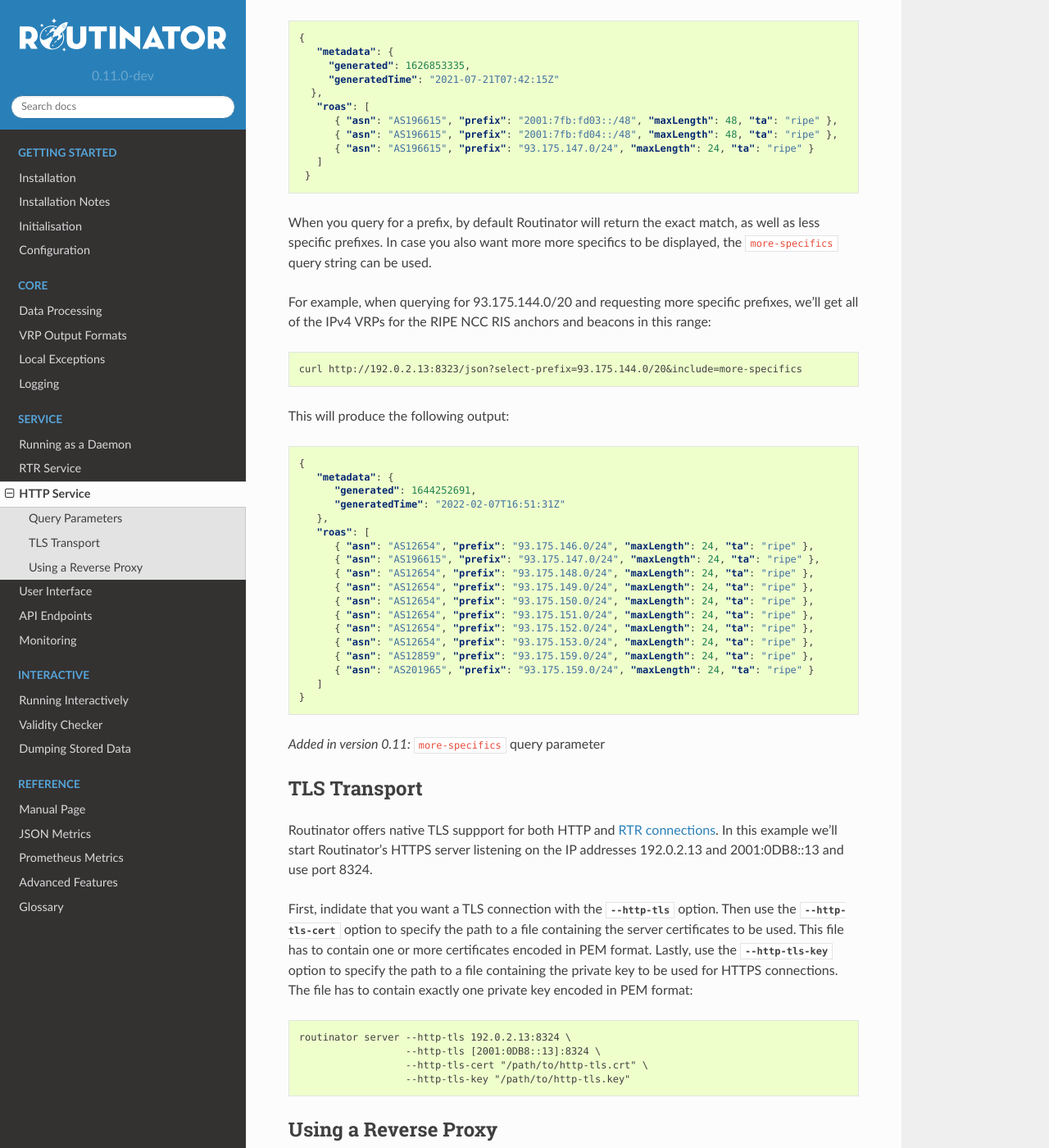
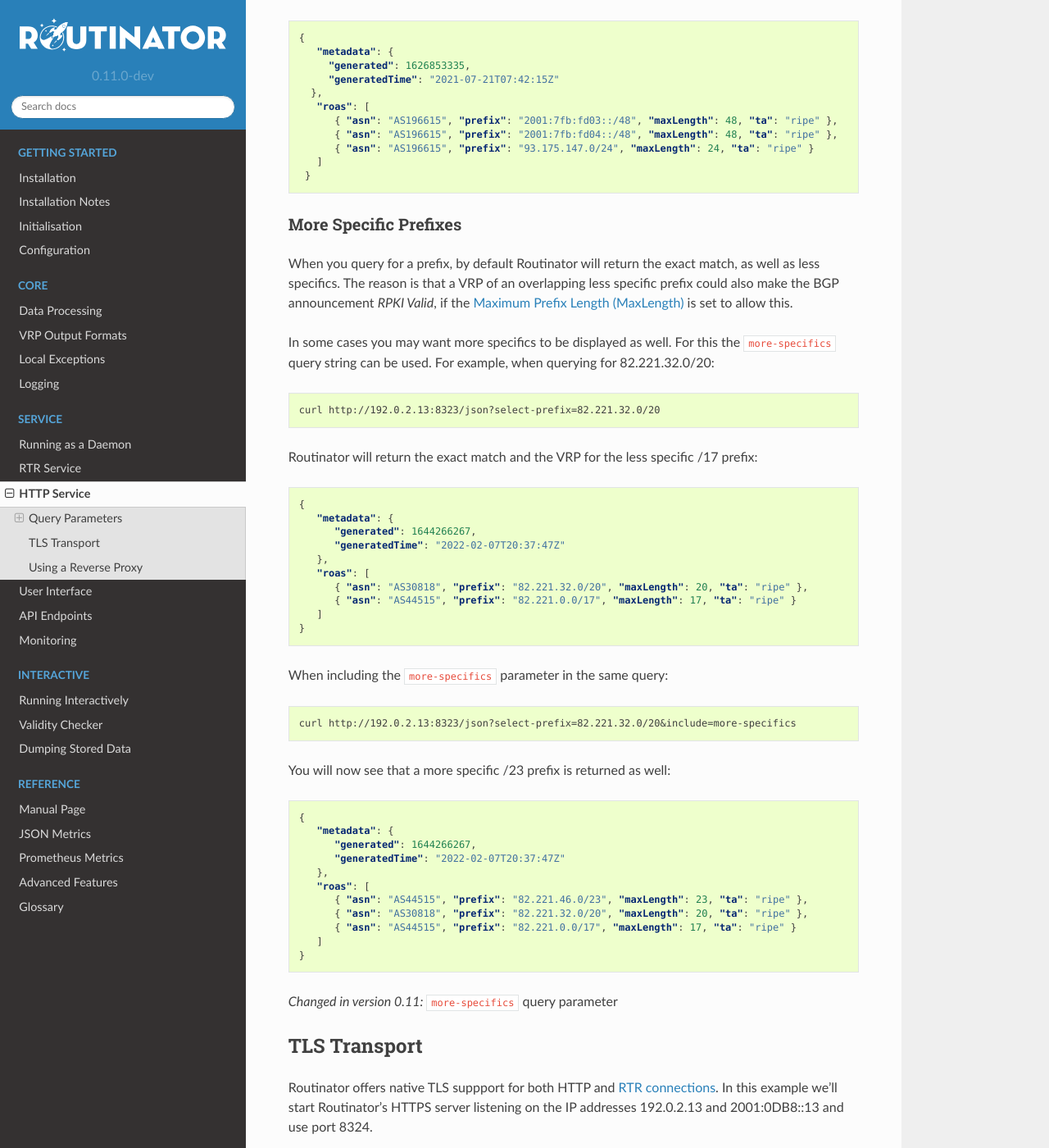
Before and after one commit to NLnetLabs/routinator, a Sphinx documentation site: the page built from doc/manual/source/http-service.rst, in a window 1280 px wide and 1400 px high, scrolled down 897 px. Shown: the whole window at 82% size. Built offline with Sphinx 7.4.7 and the Read the Docs theme 2.0.0, drawn with Linux system fonts in a browser that asks for light colours; some of the changed text lies outside the part shown.

Commit message:
Update `more-specifics` example

```diff
--- a/doc/manual/source/http-service.rst
+++ b/doc/manual/source/http-service.rst
@@ -57,42 +57,61 @@
       ]
     }
 
+More Specific Prefixes
+""""""""""""""""""""""
+
 When you query for a prefix, by default Routinator will return the exact
-match, as well as less specific prefixes. In case you also want more more
-specifics to be displayed, the ``more-specifics`` query string can be used.
+match, as well as less specifics. The reason is that a VRP of an overlapping
+less specific prefix could also make the BGP announcement *RPKI Valid*, if
+the :term:`Maximum Prefix Length (MaxLength)` is set to allow this.
 
-For example, when querying for 93.175.144.0/20 and requesting more specific
-prefixes, we'll get all of the IPv4 VRPs for the RIPE NCC RIS anchors and
-beacons in this range:
+In some cases you may want more specifics to be displayed as well. For this
+the ``more-specifics`` query string can be used. For example, when querying
+for 82.221.32.0/20:
 
 .. code-block:: text
 
-   curl http://192.0.2.13:8323/json?select-prefix=93.175.144.0/20&include=more-specifics
+   curl http://192.0.2.13:8323/json?select-prefix=82.221.32.0/20
 
-This will produce the following output:
+Routinator will return the exact match and the VRP for the less specific /17
+prefix:
 
 .. code-block:: json
 
    {
       "metadata": {
-         "generated": 1644252691,
-         "generatedTime": "2022-02-07T16:51:31Z"
+         "generated": 1644266267,
+         "generatedTime": "2022-02-07T20:37:47Z"
       },
       "roas": [
-         { "asn": "AS12654", "prefix": "93.175.146.0/24", "maxLength": 24, "ta": "ripe" },
-         { "asn": "AS196615", "prefix": "93.175.147.0/24", "maxLength": 24, "ta": "ripe" },
-         { "asn": "AS12654", "prefix": "93.175.148.0/24", "maxLength": 24, "ta": "ripe" },
-         { "asn": "AS12654", "prefix": "93.175.149.0/24", "maxLength": 24, "ta": "ripe" },
-         { "asn": "AS12654", "prefix": "93.175.150.0/24", "maxLength": 24, "ta": "ripe" },
-         { "asn": "AS12654", "prefix": "93.175.151.0/24", "maxLength": 24, "ta": "ripe" },
-         { "asn": "AS12654", "prefix": "93.175.152.0/24", "maxLength": 24, "ta": "ripe" },
-         { "asn": "AS12654", "prefix": "93.175.153.0/24", "maxLength": 24, "ta": "ripe" },
-         { "asn": "AS12859", "prefix": "93.175.159.0/24", "maxLength": 24, "ta": "ripe" },
-         { "asn": "AS201965", "prefix": "93.175.159.0/24", "maxLength": 24, "ta": "ripe" }
+         { "asn": "AS30818", "prefix": "82.221.32.0/20", "maxLength": 20, "ta": "ripe" },
+         { "asn": "AS44515", "prefix": "82.221.0.0/17", "maxLength": 17, "ta": "ripe" }
       ]
    }
 
-.. versionadded:: 0.11
+When including the ``more-specifics`` parameter in the same query:
+
+.. code-block:: text
+
+   curl http://192.0.2.13:8323/json?select-prefix=82.221.32.0/20&include=more-specifics
+
+You will now see that a more specific /23 prefix is returned as well:
+
+.. code-block:: json
+
+   {
+      "metadata": {
+         "generated": 1644266267,
+         "generatedTime": "2022-02-07T20:37:47Z"
+      },
+      "roas": [
+         { "asn": "AS44515", "prefix": "82.221.46.0/23", "maxLength": 23, "ta": "ripe" },
+         { "asn": "AS30818", "prefix": "82.221.32.0/20", "maxLength": 20, "ta": "ripe" },
+         { "asn": "AS44515", "prefix": "82.221.0.0/17", "maxLength": 17, "ta": "ripe" }
+      ]
+   }
+
+.. versionchanged:: 0.11
    ``more-specifics`` query parameter
 
 TLS Transport
```
Also changed, not shown: other parts of doc/manual/source/http-service.rst (+2 -0 lines).
